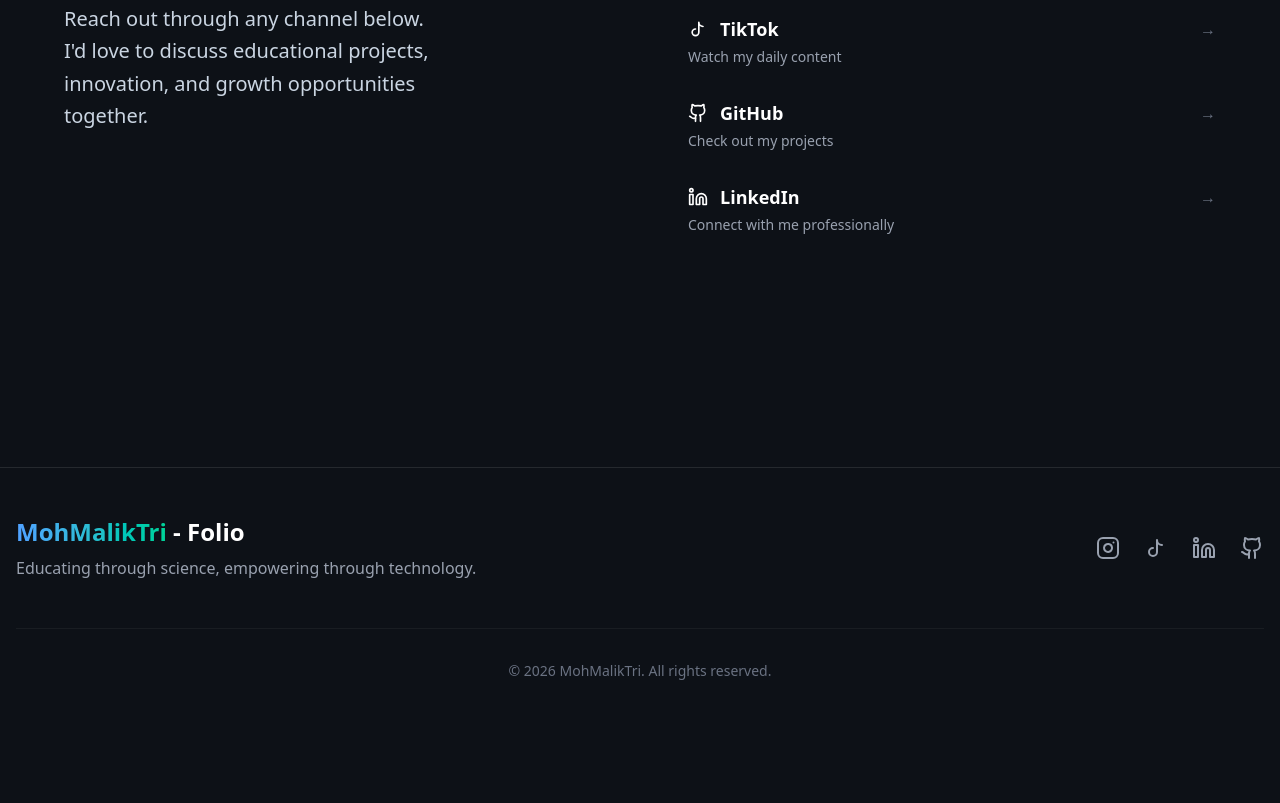
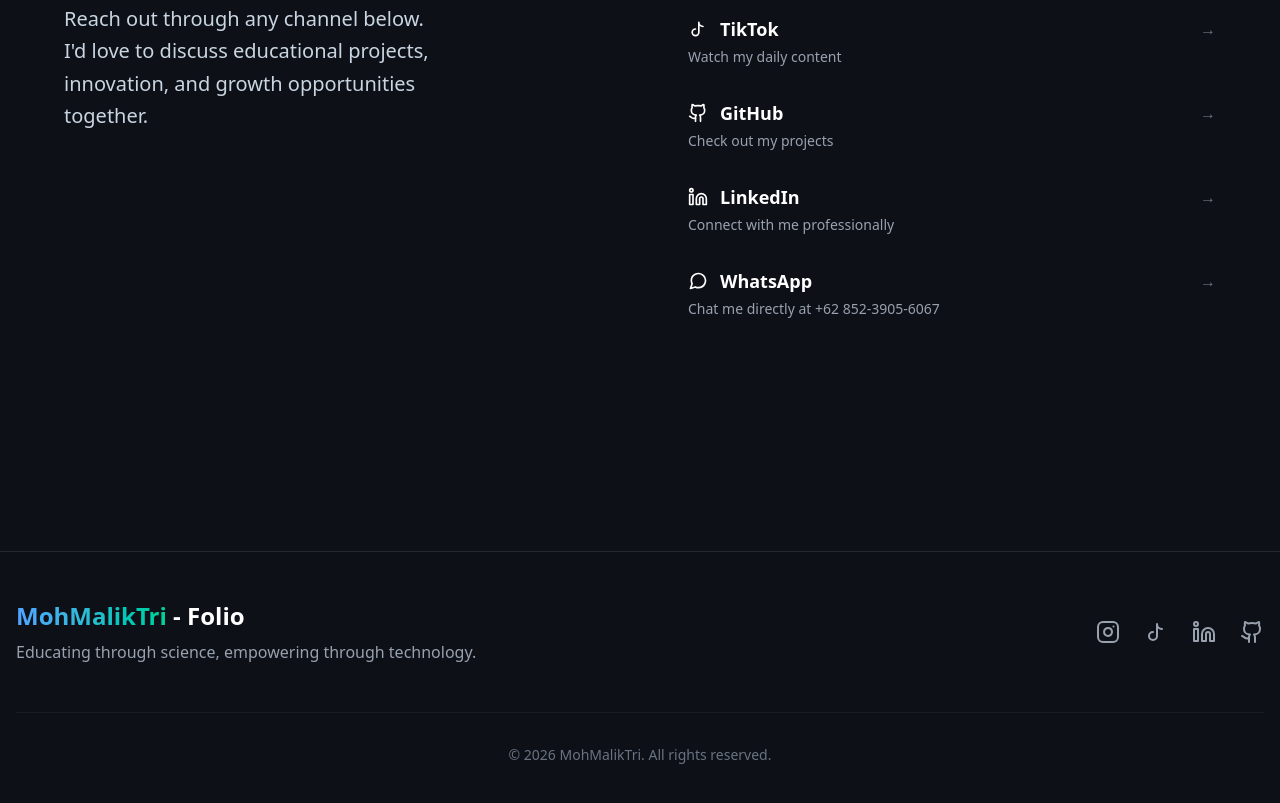
Before and after one commit to muhammadmalikoftrias-alt/MohMalikTri-Folio, a plain HTML site: page index.html in a window 1280 px wide. Shown: the part 9153-9956 px from the top of the page. Before the commit the page ends 9882 px from the top, so only its background shows below. Drawn offline with nearby package versions, Linux system fonts and the light colour scheme; animation ran at ten frames a second.

Commit message:
Add WhatsApp contact link 085239056067

```diff
--- a/index.html
+++ b/index.html
@@ -1490,6 +1490,20 @@
                                 </div>
                                 <p class="text-gray-400 text-sm">Connect with me professionally</p>
                             </a>
+                            <a href="https://wa.me/6285239056067" target="_blank"
+                                rel="noopener noreferrer"
+                                class="group block py-2 hover:translate-x-1 transition-transform duration-300">
+                                <div class="flex items-center justify-between mb-1">
+                                    <div class="flex items-center gap-3">
+                                        <svg xmlns="http://www.w3.org/2000/svg" width="20" height="20" viewBox="0 0 24 24" fill="none" stroke="currentColor" stroke-width="2" stroke-linecap="round" stroke-linejoin="round" class="text-white group-hover:text-green-400 transition-colors">
+                                            <path d="M21 11.5a8.38 8.38 0 0 1-.9 3.8 8.5 8.5 0 0 1-7.6 4.7 8.38 8.38 0 0 1-3.8-.9L3 21l1.9-5.7a8.38 8.38 0 0 1-.9-3.8 8.5 8.5 0 0 1 4.7-7.6 8.38 8.38 0 0 1 3.8-.9h.5a8.48 8.48 0 0 1 8 8v.5z" />
+                                        </svg>
+                                        <span class="text-lg font-semibold text-white group-hover:text-green-400 transition-colors">WhatsApp</span>
+                                    </div>
+                                    <span class="text-gray-500 group-hover:text-gray-300 transition-colors">→</span>
+                                </div>
+                                <p class="text-gray-400 text-sm">Chat me directly at +62 852-3905-6067</p>
+                            </a>
                         </div>
                     </div>
                 </div>
```
